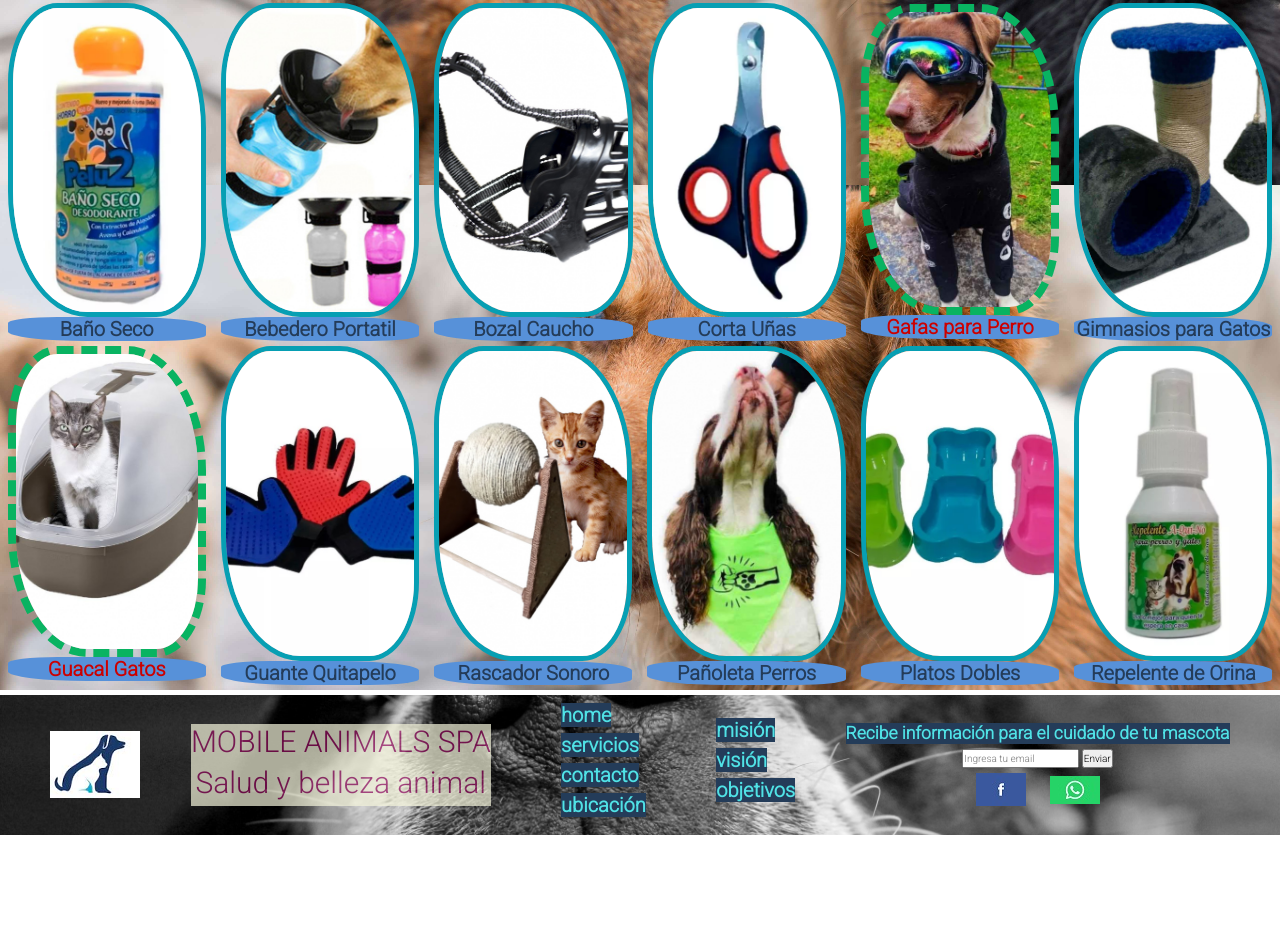
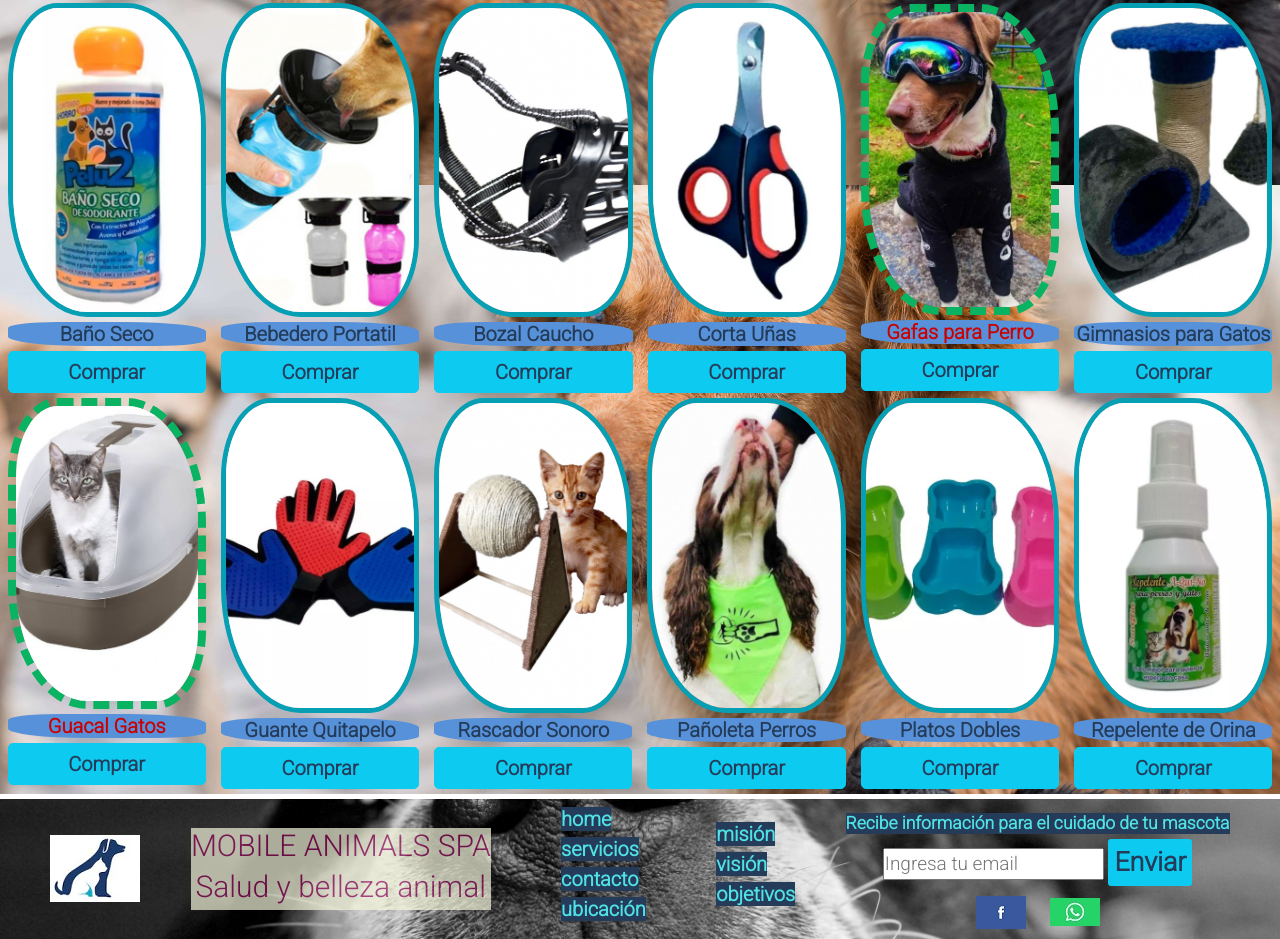
Before and after one commit to Harlop3412/Edward-Lop-cloud, a website: page page/servicios.html in a window 1280 px wide. Shown: the part 992-1931 px from the top of the page. Before the commit the page ends 1827 px from the top, so only its background shows below. Drawn offline with nearby package versions, Linux system fonts and the light colour scheme.

Commit message:
botones, bordes redondeados, imput-submit-footer, size-img-carousel

```diff
--- a/page/servicios.html
+++ b/page/servicios.html
@@ -185,71 +185,84 @@
         <section class="productos__img productos__h3 borde">
             <div class="container-fluid">
                 <div class="row align-items-center justify-content-center ">
-                    <div class=" col-lg-2 col-md-4 col-sm-6">
+                    <div class=" col-lg-2 col-md-4 col-sm-6 d-flex flex-column">
                         <a href=""> <img class="img-fluid borde__redondeado" src="../multimedia/galeria/bano-seco.jpg"
                                 alt="bano-seco"></a>
                         <h3 class="borde__redondeado">Baño Seco</h3>
+                        <button type="button" class="btn btn-info btn-lg mb-2 btn__productos">Comprar</button>
+
                     </div>
-                    <div class=" col-lg-2 col-md-4 col-sm-6 ">
+                    <div class=" col-lg-2 col-md-4 col-sm-6 d-flex flex-column">
                         <a href=""> <img class="img-fluid borde__redondeado"
                                 src="../multimedia/galeria/bebedero-portatil-para-mascotas.jpg"
                                 alt="bebedero-portatil"></a>
                         <h3 class="borde__redondeado">Bebedero Portatil</h3>
+                        <button type="button" class="btn btn-info btn-lg mb-2 btn__productos">Comprar</button>
                     </div>
-                    <div class="col-lg-2 col-md-4 col-sm-6">
-                        <a href=""> <img class="img-fluid borde__redondeado" src="../multimedia/galeria/bozal-en-caucho.jpg"
-                                alt="bozal-en-caucho"></a>
+                    <div class="col-lg-2 col-md-4 col-sm-6 d-flex flex-column">
+                        <a href=""> <img class="img-fluid borde__redondeado"
+                                src="../multimedia/galeria/bozal-en-caucho.jpg" alt="bozal-en-caucho"></a>
                         <h3 class="borde__redondeado">Bozal Caucho</h3>
+                        <button type="button" class="btn btn-info btn-lg mb-2 btn__productos">Comprar</button>
                     </div>
-                    <div class=" col-lg-2 col-md-4 col-sm-6">
+                    <div class=" col-lg-2 col-md-4 col-sm-6 d-flex flex-column">
                         <a href=""> <img class="img-fluid borde__redondeado" src="../multimedia/galeria/corta-unas.png"
                                 alt="corta-unas"></a>
                         <h3 class="borde__redondeado">Corta Uñas</h3>
+                        <button type="button" class="btn btn-info btn-lg mb-2 btn__productos">Comprar</button>
                     </div>
-                    <div class="col-lg-2 col-md-4 col-sm-6 productos__h3--destacado productos__img--destacado">
-                        <a href=""> <img class="img-fluid borde__redondeado" src="../multimedia/galeria/gafas-para-perros-dog-glasses.jpg"
-                                alt="gafas-perro"> </a>
+                    <div class="col-lg-2 col-md-4 col-sm-6 productos__h3--destacado productos__img--destacado d-flex flex-column">
+                        <a href=""> <img class="img-fluid borde__redondeado"
+                                src="../multimedia/galeria/gafas-para-perros-dog-glasses.jpg" alt="gafas-perro"> </a>
                         <h3 class="borde__redondeado">Gafas para Perro</h3>
+                        <button type="button" class="btn btn-info btn-lg mb-2 btn__productos">Comprar</button>
                     </div>
-                    <div class="col-lg-2 col-md-4 col-sm-6">
-                        <a href=""> <img class="img-fluid borde__redondeado" src="../multimedia/galeria/gimnasios-gato.jpg"
-                                alt="gimnasios-gato"></a>
+                    <div class="col-lg-2 col-md-4 col-sm-6 d-flex flex-column">
+                        <a href=""> <img class="img-fluid borde__redondeado"
+                                src="../multimedia/galeria/gimnasios-gato.jpg" alt="gimnasios-gato"></a>
                         <h3 class="borde__redondeado">Gimnasios para Gatos</h3>
+                        <button type="button" class="btn btn-info btn-lg mb-2 btn__productos">Comprar</button>
                     </div>
                 </div>
             </div>
             <div class="container-fluid">
                 <div class="row">
-                    <div class="col-lg-2 col-md-4 col-sm-6 productos__h3--destacado productos__img--destacado">
+                    <div class="col-lg-2 col-md-4 col-sm-6 productos__h3--destacado productos__img--destacado d-flex flex-column">
                         <a href=""> <img src="../multimedia/galeria/guacal-gatos.jpg" alt="guacal"
                                 class="img-fluid borde__redondeado"></a>
                         <h3 class="borde__redondeado">Guacal Gatos</h3>
+                        <button type="button" class="btn btn-info btn-lg mb-2 btn__productos">Comprar</button>
                     </div>
 
-                    <div class="col-lg-2 col-md-4 col-sm-6">
+                    <div class="col-lg-2 col-md-4 col-sm-6 d-flex flex-column">
                         <a href=""> <img src="../multimedia/galeria/guante-quita-pelo.jpg" alt="guante"
                                 class="img-fluid borde__redondeado"></a>
                         <h3 class="borde__redondeado">Guante Quitapelo</h3>
+                        <button type="button" class="btn btn-info btn-lg mb-2 btn__productos">Comprar</button>
                     </div>
-                    <div class=" col-lg-2 col-md-4 col-sm-6">
+                    <div class=" col-lg-2 col-md-4 col-sm-6 d-flex flex-column">
                         <a href=""> <img src="../multimedia/galeria/juguete-rascador-sonoro-para-gatos.jpg"
                                 alt="rascador-sonoro" class="img-fluid borde__redondeado"></a>
                         <h3 class="borde__redondeado">Rascador Sonoro</h3>
+                        <button type="button" class="btn btn-info btn-lg mb-2 btn__productos">Comprar</button>
                     </div>
-                    <div class=" col-lg-2 col-md-4 col-sm-6">
-                        <a href=""> <img class="img-fluid borde__redondeado" src="../multimedia/galeria/panoleta-friends.jpg"
-                                alt="panoleta-perros"></a>
+                    <div class=" col-lg-2 col-md-4 col-sm-6 d-flex flex-column">
+                        <a href=""> <img class="img-fluid borde__redondeado"
+                                src="../multimedia/galeria/panoleta-friends.jpg" alt="panoleta-perros"></a>
                         <h3 class="borde__redondeado">Pañoleta Perros</h3>
+                        <button type="button" class="btn btn-info btn-lg mb-2 btn__productos">Comprar</button>
                     </div>
-                    <div class="col-lg-2 col-md-4 col-sm-6">
-                        <a href=""><img class="img-fluid borde__redondeado" src="../multimedia/galeria/platos-dobles.jpg"
-                                alt="platos"></a>
+                    <div class="col-lg-2 col-md-4 col-sm-6 d-flex flex-column">
+                        <a href=""><img class="img-fluid borde__redondeado"
+                                src="../multimedia/galeria/platos-dobles.jpg" alt="platos"></a>
                         <h3 class="borde__redondeado">Platos Dobles</h3>
+                        <button type="button" class="btn btn-info btn-lg mb-2 btn__productos">Comprar</button>
                     </div>
-                    <div class=" col-lg-2 col-md-4 col-sm-6">
-                        <a href=""> <img class="img-fluid borde__redondeado" src="../multimedia/galeria/repelente-de-orina.jpg"
-                                alt="repelente-orina"></a>
+                    <div class=" col-lg-2 col-md-4 col-sm-6 d-flex flex-column">
+                        <a href=""> <img class="img-fluid borde__redondeado"
+                                src="../multimedia/galeria/repelente-de-orina.jpg" alt="repelente-orina"></a>
                         <h3 class="borde__redondeado">Repelente de Orina</h3>
+                        <button type="button" class="btn btn-info btn-lg mb-2 btn__productos">Comprar</button>
                     </div>
                 </div>
             </div>
@@ -297,14 +310,16 @@
                         <h3> Recibe información para el cuidado de tu mascota</h3>
                     </label><br>
                     <input type="email" id="correo" name="correo" placeholder="Ingresa tu email" class="boton">
-                    <input type="submit" value="Enviar">
+                    <input type="submit" value="Enviar" class="btn btn-info btn-sm mb-2 btn__form" >
                 </form>
             </div>
 
             <!--bloque redes-->
             <div class="footer__redes">
-                <a href="https://www.facebook.com/clinivetparaiso/" target="_blank"><img src="../multimedia/facebook.jpg" alt="facebook"></a>
-                <a href="https://web.whatsapp.com/" target="_blank"><img src="../multimedia/whatpsapp.jpg" alt="whatpsapp"></a>
+                <a href="https://www.facebook.com/clinivetparaiso/" target="_blank"><img
+                        src="../multimedia/facebook.jpg" alt="facebook"></a>
+                <a href="https://web.whatsapp.com/" target="_blank"><img src="../multimedia/whatpsapp.jpg"
+                        alt="whatpsapp"></a>
             </div>
 
         </section>
--- a/scss/componentes/_animaciones.scss
+++ b/scss/componentes/_animaciones.scss
@@ -30,6 +30,17 @@
 
 .boton:hover{
     border: dotted 5px blue ;
+}
+
+.btn__productos{
+    font-size: $text-medium;
+    font-weight: bold;
+    color: $text-color;
+}
+
+.btn__form{
+    @extend .btn__productos;
+    font-size: $text-small;
 }
 
 /*----animaciones-manual--*/
--- a/scss/layout/_footer.scss
+++ b/scss/layout/_footer.scss
@@ -40,6 +40,7 @@
 
     &__formulario form{
         text-align: center;
+        font-size: $text-base;
     }
 
     &__redes {
--- a/scss/layout/_main.scss
+++ b/scss/layout/_main.scss
@@ -60,5 +60,4 @@
         margin-bottom: $space-small;
     }
 
-
 }
--- a/scss/utilidades/_mediaqueries.scss
+++ b/scss/utilidades/_mediaqueries.scss
@@ -9,11 +9,12 @@
         flex-direction: column;
     }
 
-    .navbar{
+    .navbar {
         position: fixed;
         z-index: 1;
         background-color: $menu-media;
     }
+
     /*-----------main-----------------*/
 
     .main__section-flex {
@@ -69,11 +70,12 @@
         flex-direction: column;
     }
 
-    .navbar{
+    .navbar {
         position: fixed;
         z-index: 1;
         background-color: $menu-media;
     }
+
     /*-----------main-----------------*/
 
     .main__section-flex {
@@ -128,11 +130,12 @@
         flex-direction: column;
     }
 
-    .navbar{
+    .navbar {
         position: fixed;
         z-index: 1;
         background-color: $menu-media;
     }
+
     /*-----------main-----------------*/
 
     .main__section-flex {
@@ -183,11 +186,12 @@
         display: flex;
     }
 
-    .navbar{
+    .navbar {
         position: fixed;
         z-index: 1;
         background-color: $menu-media;
     }
+
     /*-----------main-----------------*/
 
     .main__section-flex {
@@ -219,3 +223,10 @@
         justify-content: space-evenly;
     }
 }
+
+@media screen and (min-width: 993px) {
+
+    .main__carousel {
+        height: 500px;
+    }
+}
--- a/scss/vistas/_servicios.scss
+++ b/scss/vistas/_servicios.scss
@@ -4,6 +4,7 @@
     font-size: $text-medium;
     font-weight: bold;
     background-color: $secondary;
+    margin-top: $space-xxsmall;
 }
 
 .productos__img img {
```
Also changed, not shown: index.html (+4 -4 lines), page/Objetivos.html (+4 -4 lines), page/contacto.html (+5 -5 lines), page/mision_vision.html (+1 -1 lines), page/ubicacion.html (+1 -1 lines), CSS/estilos.css.
